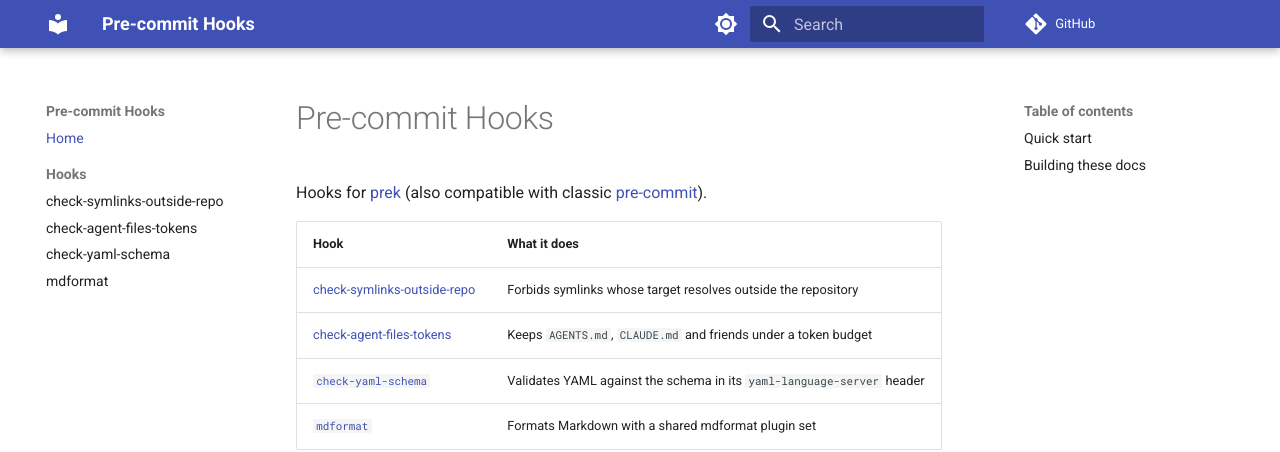
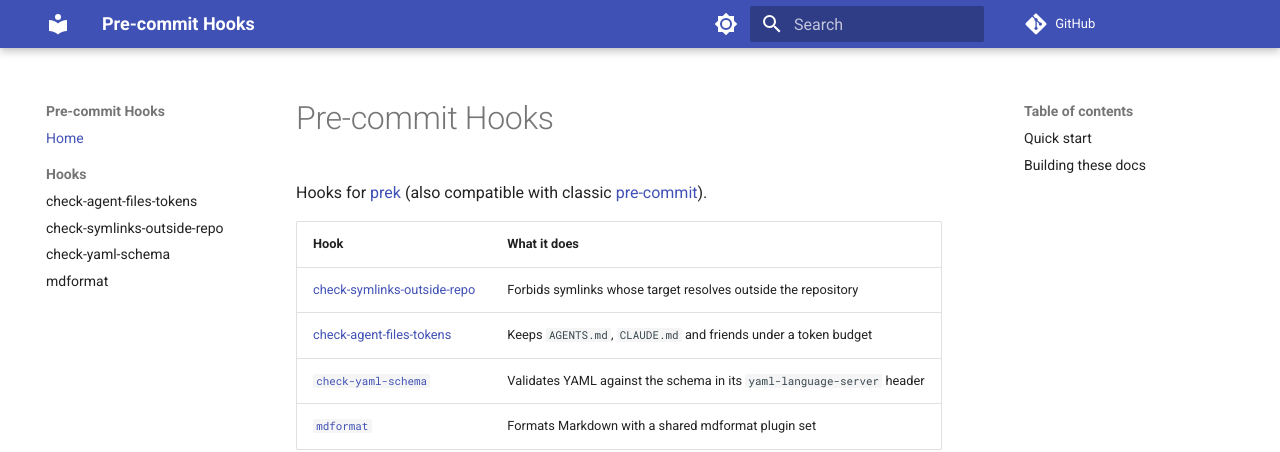
Before and after one commit to DimkaGorhover/pre-commit-hooks, an MkDocs documentation site: the page built from docs/index.md, in a window 1280 px wide. Shown: the top 452 px of the page. Built offline with MkDocs 1.6.1 and Material for MkDocs 9.7.7, drawn with Linux system fonts in a browser that asks for light colours; comment, search, counter and statistics services are not loaded; part of the change alters nothing that is shown.

```diff
--- a/mkdocs.yml
+++ b/mkdocs.yml
@@ -41,7 +41,7 @@ markdown_extensions:
 nav:
   - Home: index.md
   - Hooks:
+      - check-agent-files-tokens: hooks/check-agent-files-tokens.md
       - check-symlinks-outside-repo: hooks/check-symlinks-outside-repo.md
-      - check-agent-files-tokens: hooks/check-agent-files-tokens.md
       - check-yaml-schema: hooks/check-yaml-schema.md
       - mdformat: hooks/mdformat.md
```
